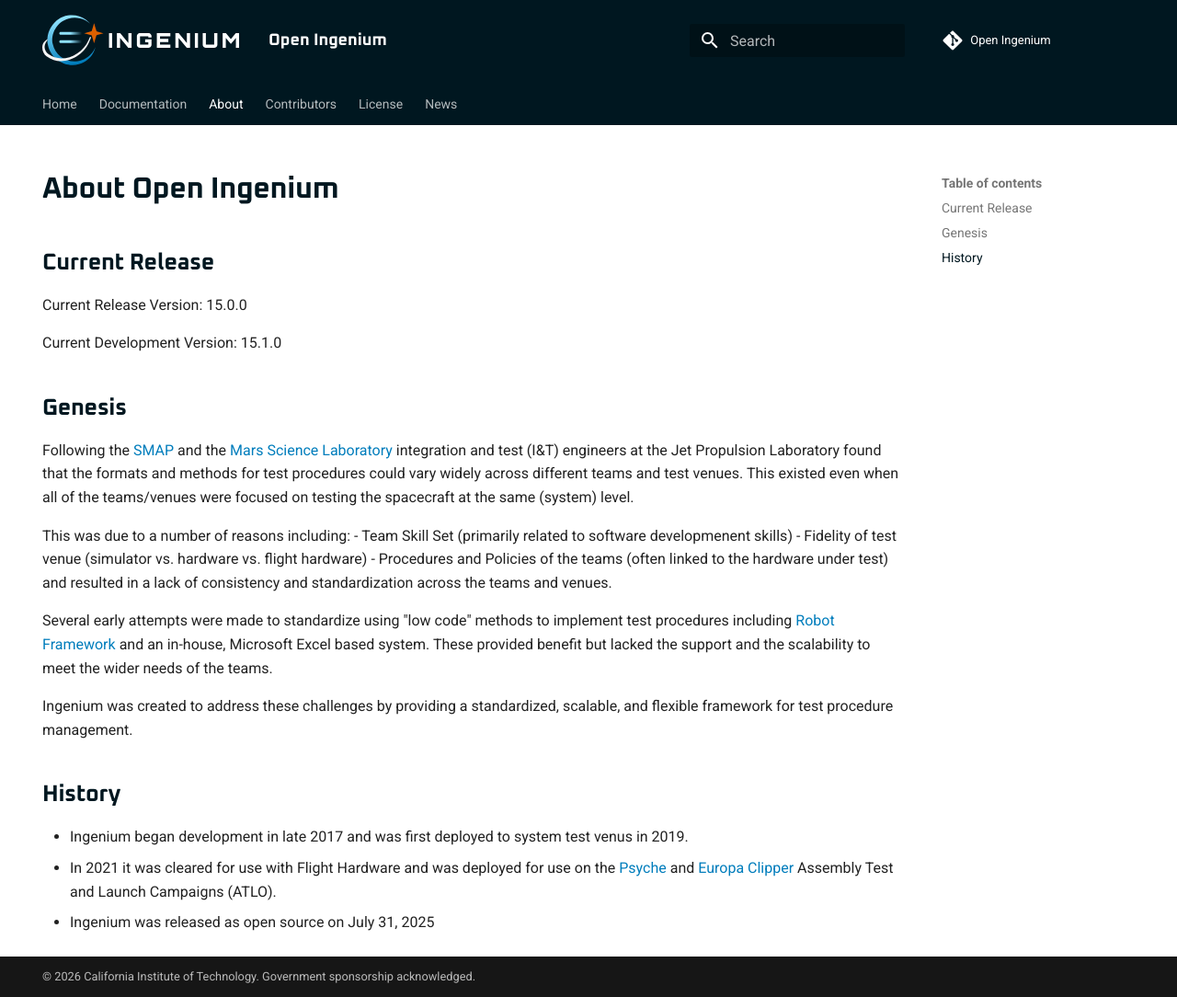
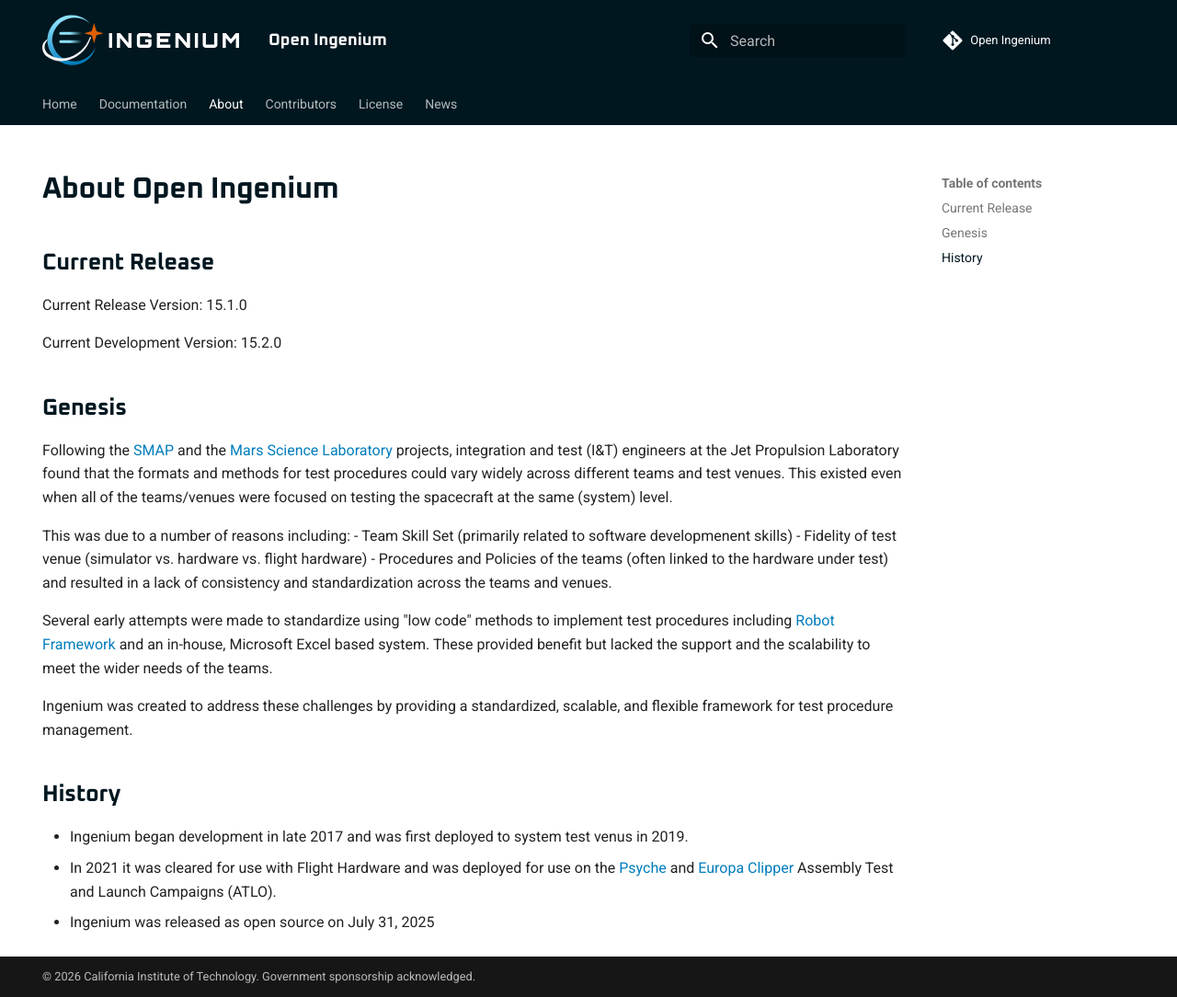
Before and after one commit to OpenIngenium/OpenIngenium.github.io, an MkDocs documentation site: the page built from docs/about.md, in a window 1280 px wide and 1084 px high. Shown: the whole window at 92% size. Built offline with MkDocs 1.6.1 and Material for MkDocs 9.7.7, drawn with Linux system fonts in a browser that asks for light colours.

Commit message:
updated release

```diff
--- a/docs/about.md
+++ b/docs/about.md
@@ -8,13 +8,13 @@
 
 ## Current Release
 
-Current Release Version: 15.0.0
+Current Release Version: 15.1.0
 
-Current Development Version: 15.1.0
+Current Development Version: 15.2.0
 
 ## Genesis
 
-Following the [SMAP](https://smap.jpl.nasa.gov/) and the [Mars Science Laboratory](https://science.nasa.gov/mission/msl-curiosity/) integration and test (I&T) engineers at the Jet Propulsion Laboratory found that the formats and methods for test procedures could vary widely across different teams and test venues. This existed even when all of the teams/venues were focused on testing the spacecraft at the same (system) level.
+Following the [SMAP](https://smap.jpl.nasa.gov/) and the [Mars Science Laboratory](https://science.nasa.gov/mission/msl-curiosity/) projects, integration and test (I&T) engineers at the Jet Propulsion Laboratory found that the formats and methods for test procedures could vary widely across different teams and test venues. This existed even when all of the teams/venues were focused on testing the spacecraft at the same (system) level.
 
 This was due to a number of reasons including:
 - Team Skill Set (primarily related to software developmenent skills)
```
